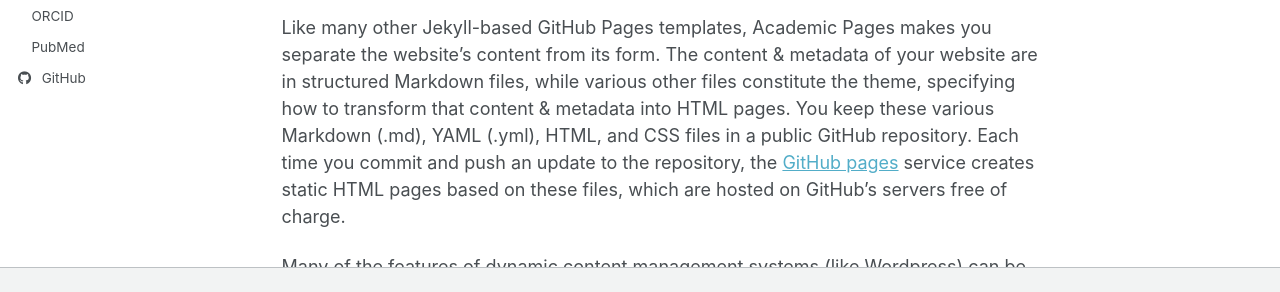
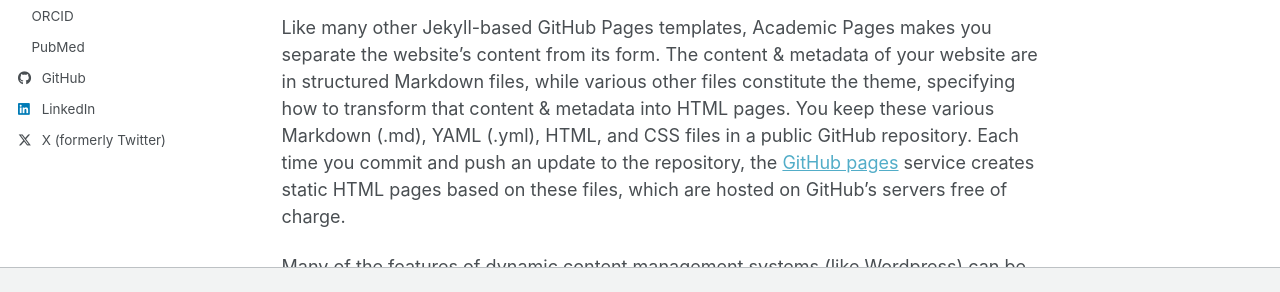
Before and after one commit to jonahfrancisbenedicto/jonahfrancisbenedicto.github.io, a Jekyll site: the page built from _pages/about.md, in a window 1280 px wide. Shown: the part 522-814 px from the top of the page. Built offline with Jekyll 4.4.1, drawn with Linux system fonts in a browser that asks for light colours; a style sheet for code colours, icons or effects is not loaded; some of the changed lines change nothing that is shown.

Commit message:
update _config.yml

```diff
--- a/_config.yml
+++ b/_config.yml
@@ -66,7 +66,7 @@
   keybase          : # Username
   instagram        : # Username
   lastfm           : # Username
-  linkedin         : # Username
+  linkedin         : jonahfrancisbenedicto
   mastodon         : # URL
   medium           : # URL
   pinterest        : # Username
@@ -74,7 +74,7 @@
   steam            : # Username
   telegram         : # URL
   tumblr           : # Username
-  twitter          : # Username for X / Twitter
+  twitter          : jonfraben
   vine             : # Username
   weibo            : # Username
   wikipedia        : # Username
```
